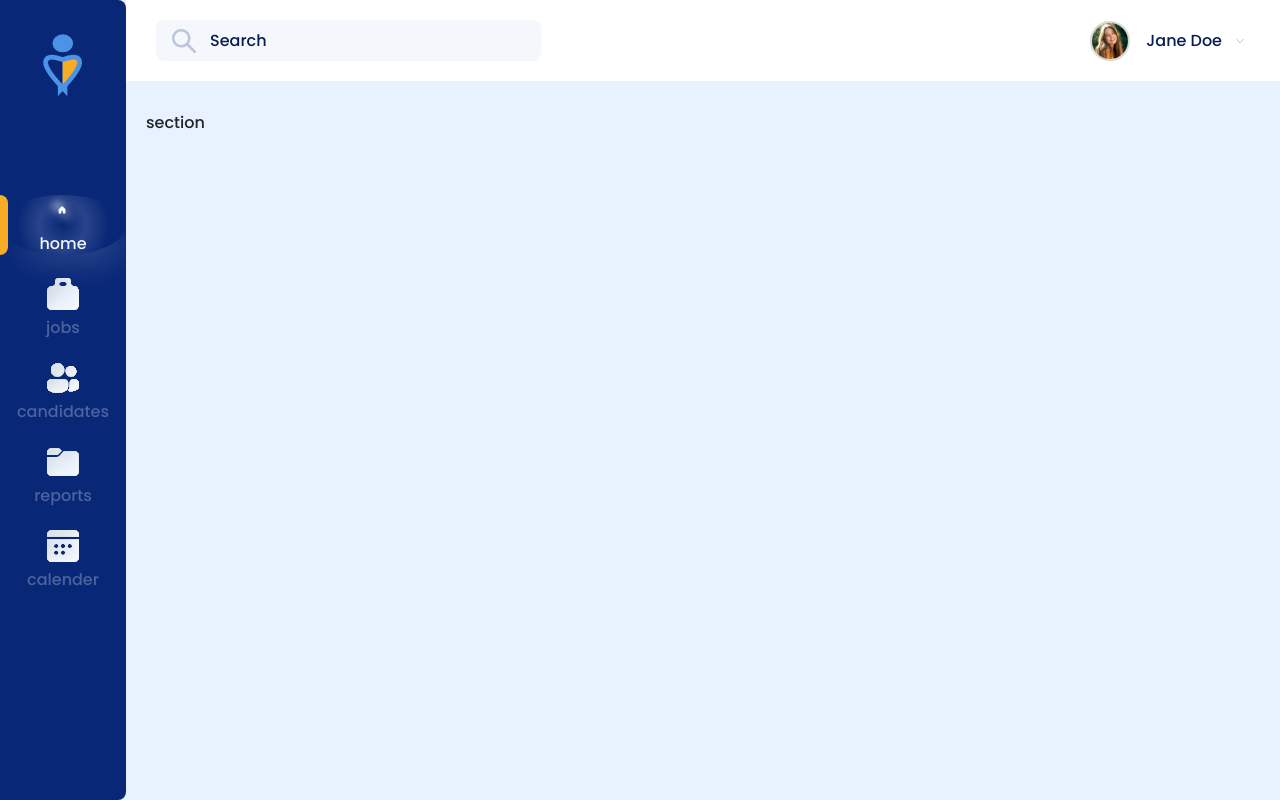
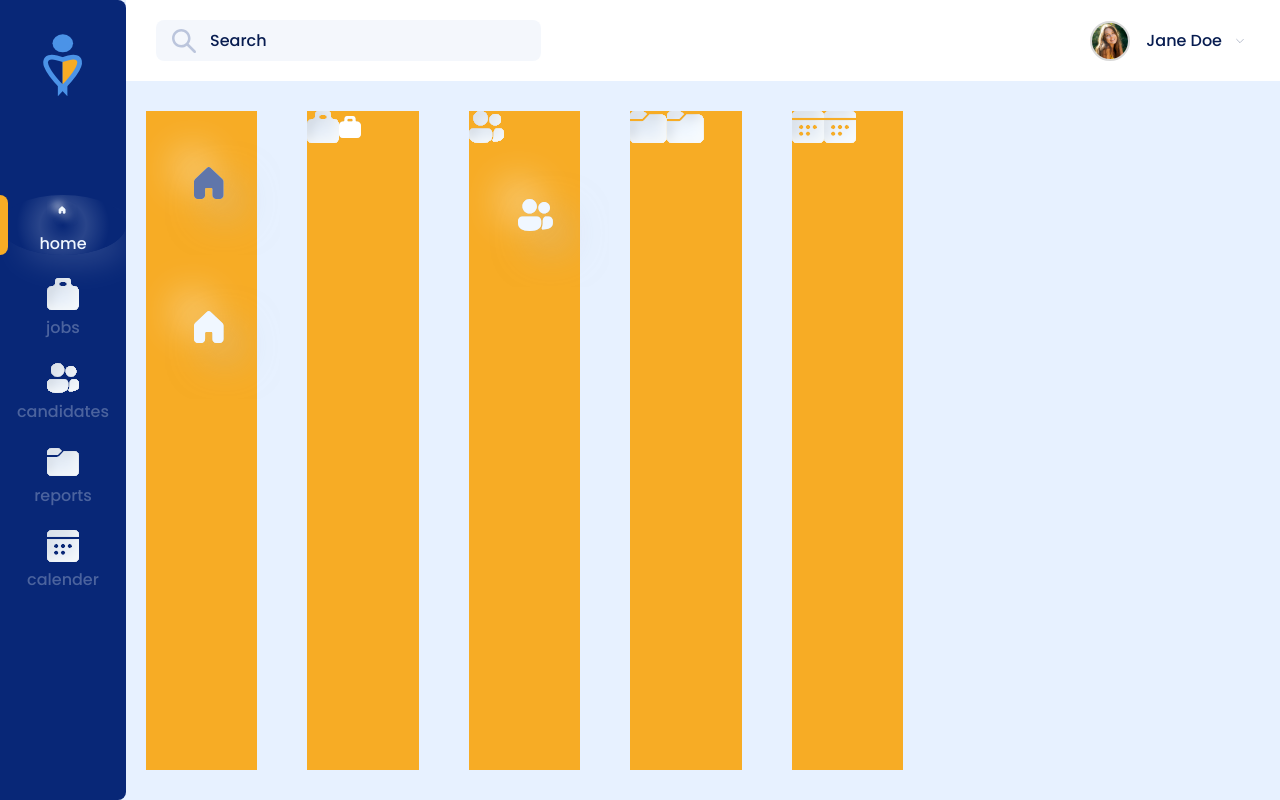
Before and after one commit to nsanzimfura-eric/hr-management-system, a React (Vite) app: page /login in a window 1280 px wide. Built offline with nearby package versions, Linux system fonts and the light colour scheme.

Commit message:
Test icons

```diff
--- a/src/pages/dashboard/Dashboard.tsx
+++ b/src/pages/dashboard/Dashboard.tsx
@@ -4,6 +4,7 @@ import Guards from "../../components/Guards/Guards";
 import SideNavBar from "./components/sideNavbar/sideNavbar";
 import styles from "./dashboard.module.scss";
 import TopNavbar from "./components/topNavbar/topNavbar";
+import { navbarLinks } from "./components/sideNavbar/navbarData";
 
 const Dashboard = () => {
   const [sideNavAside, setSideNavAside] = useState(true);
@@ -16,7 +17,14 @@ const Dashboard = () => {
         <div className={`${sideNavAside ? "contentWrapper p-0 m-0" : "contentWrapper widthFullContentWrapper w-full p-0 m-0"}`}>
           <TopNavbar sideNavAside={sideNavAside} setSideNavAside={setSideNavAside} />
           <div className="contentScrollable">
-            section
+            {navbarLinks.map(item => {
+              return (
+                <div key={item.id} className="bg-warning">
+                  <img src={item.icon} alt="test" />
+                  <img src={item.iconActive} alt="test" />
+                </div>
+              )
+            })}
           </div>
         </div>
       </div>
--- a/src/pages/dashboard/dashboard.module.scss
+++ b/src/pages/dashboard/dashboard.module.scss
@@ -45,6 +45,16 @@
       flex-grow: 1;
       background-color: $secondary;
       padding: 30px 20px;
+      display: flex;
+      //for demo
+      gap: 50px;
+      flex-wrap: wrap;
+      .bg-warning {
+        width: calc(100% / 10);
+        aspect-ratio: 1/1;
+        gap: 30px;
+        height: auto;
+      }
       @include mq($lgx) {
         padding: 25px 20px;
       }
```
